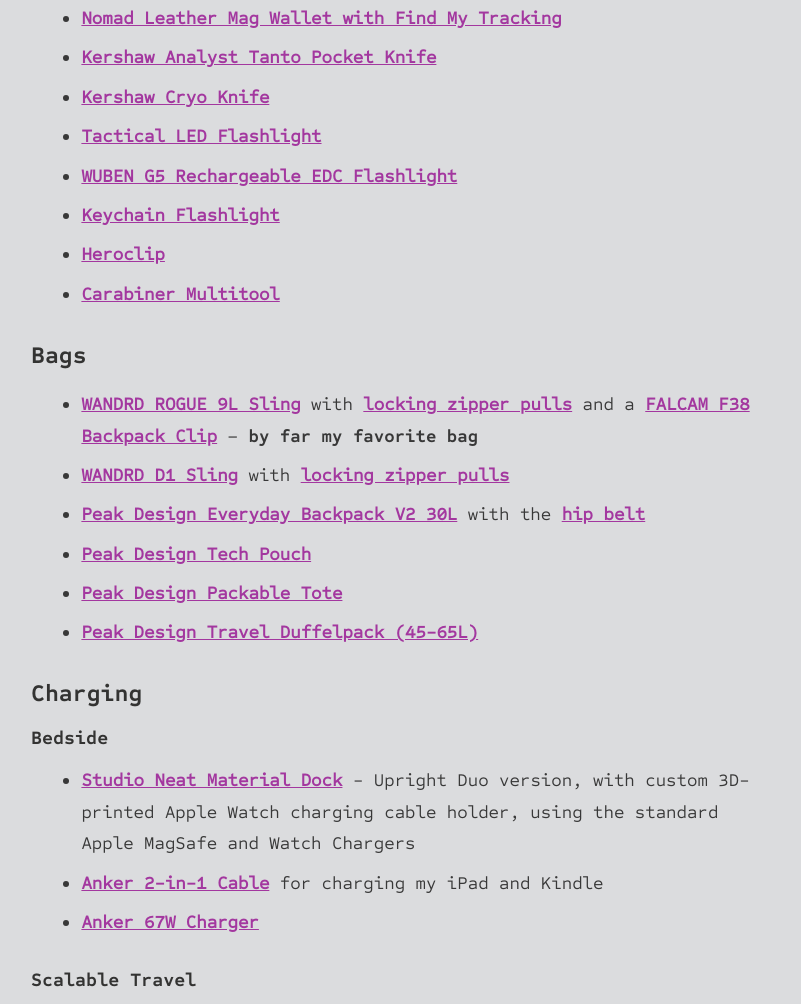
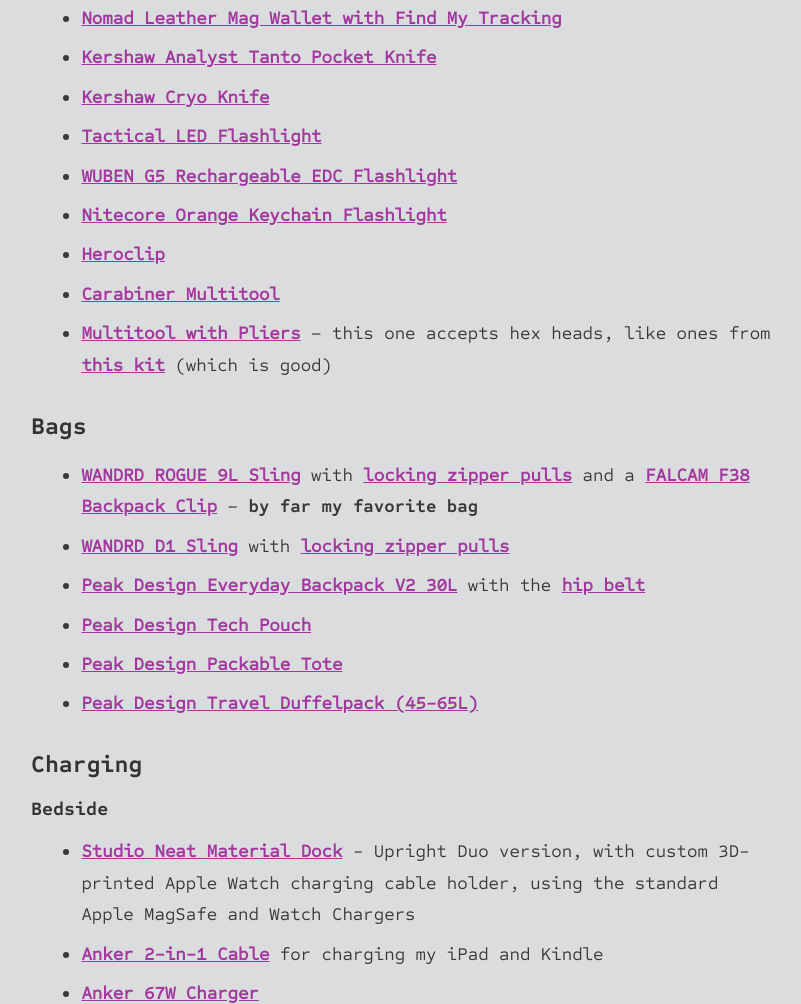
Before and after one commit to nahumck/nahumck.me, an Eleventy site: page pages/gear.md in a window 1280 px wide. Shown: the part 1002-2006 px from the top of the page, without its empty margins (239-1040 px from the left). Built offline with nearby package versions, Linux system fonts and the light colour scheme; Eleventy itself is replaced by a stand-in of ours; files that its build step writes are made by us from their sources; what markdown-it-image-figures would draw is missing.

Commit message:
Update gear.md
Updated flashlight and multitool.

```diff
--- a/pages/gear.md
+++ b/pages/gear.md
@@ -20,9 +20,10 @@
 - [Kershaw Cryo Knife](https://amzn.to/43lgJBG)
 - [Tactical LED Flashlight](https://amzn.to/3WlBt9N)
 - [WUBEN G5 Rechargeable EDC Flashlight](https://amzn.to/4ejjBGo)
-- [Keychain Flashlight](https://amzn.to/47sDEyX)
+- [Nitecore Orange Keychain Flashlight](https://amzn.to/4oWPSqy)
 - [Heroclip ](https://amzn.to/43UhDIT)
 - [Carabiner Multitool](https://amzn.to/4oCygQF)
+- [Multitool with Pliers](https://amzn.to/4oAgpui) – this one accepts hex heads, like ones from [this kit](https://amzn.to/3LOvLfT) (which is good)
 
 ### Bags
 - [WANDRD ROGUE 9L Sling](https://amzn.to/3ZIp17E) with [locking zipper pulls](https://amzn.to/3G9bmQg) and a [FALCAM F38 Backpack Clip](https://amzn.to/4lfAvaS) – **by far my favorite bag**
```
